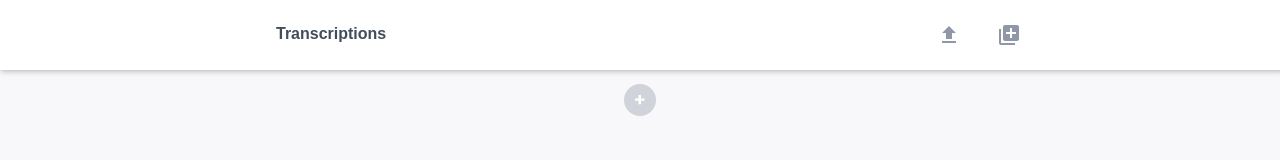
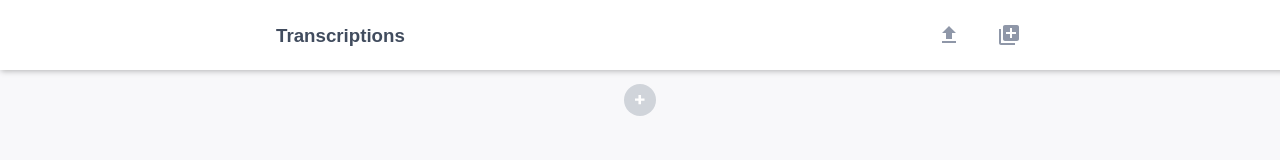
Before and after one commit to Unbabel/frontend-challenge, a Vue app: page /#/ in a window 1280 px wide. Shown: the top 160 px of the page. Built offline with nearby package versions, Linux system fonts and the light colour scheme.

Commit message:
Fixing issue with title font sizes

```diff
--- a/src/components/ListItem/ListItem.vue
+++ b/src/components/ListItem/ListItem.vue
@@ -12,7 +12,7 @@
     <Title
       v-if="editMode.title === false"
       :text="item.voice"
-      type="h3"
+      type="h4"
       class="c-list-item__title"
       @dblclick.native="editMode.title = true"
     />
--- a/src/components/Title/Title.vue
+++ b/src/components/Title/Title.vue
@@ -27,7 +27,6 @@ export default {
   margin: 0;
   font-family: $monserrat, sans-serif;
   font-weight: 600;
-  font-size: 16px;
   color: $forth-color;
   margin: $vertical-spacing $horizontal-spacing;
 }
--- a/src/components/TopMenu/TopMenu.vue
+++ b/src/components/TopMenu/TopMenu.vue
@@ -1,7 +1,7 @@
 <template>
   <nav class="qa-top-menu c-top-menu">
     <div class="c-top-menu__inner-container">
-      <Title :text="title" type="h1" />
+      <Title :text="title" type="h3" />
       <div class="c-top-menu__content">
         <slot></slot>
       </div>
--- a/src/layouts/DefaultLayout.vue
+++ b/src/layouts/DefaultLayout.vue
@@ -1,6 +1,6 @@
 <template>
   <main class="qa-default-layout o-default-layout">
-    <TopMenu title="Transcriptions" type="h1" class="o-default-layout__menu">
+    <TopMenu title="Transcriptions" class="o-default-layout__menu">
       <!-- <router-link to="/">Go to Home</router-link>-->
       <!-- To Simulate reaching error page -->
       <!-- <router-link to="/spain">Go to Spain</router-link> -->
```
